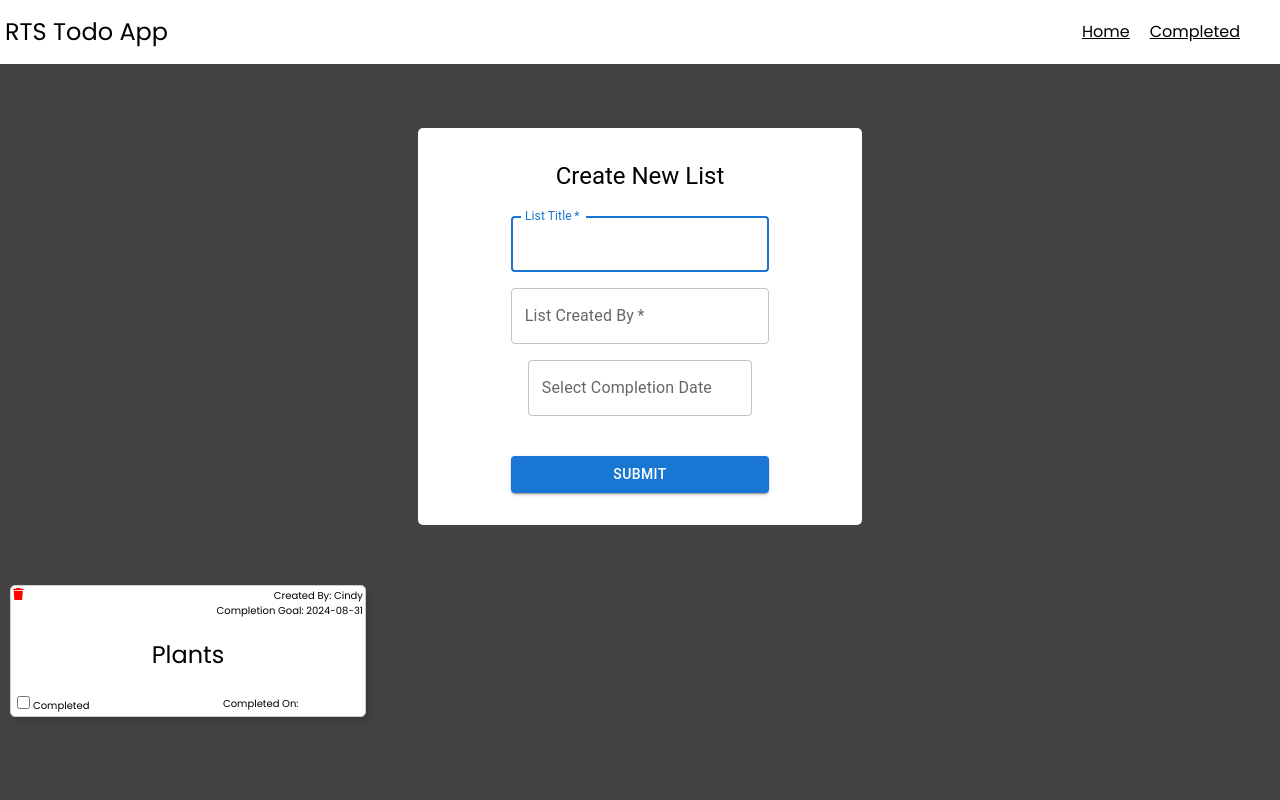
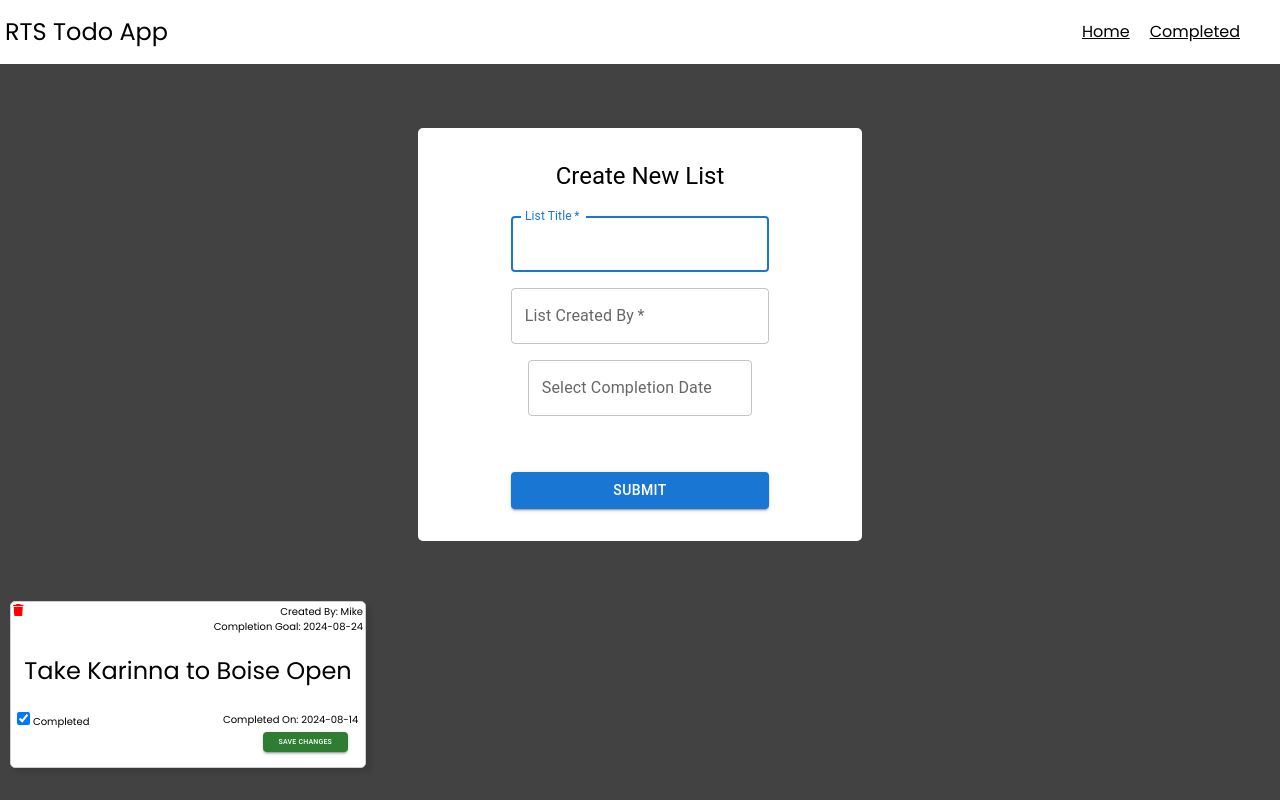
Before and after one commit to michaeladilulo/RTS-Todo-App, a React (Vite) app: page / in a window 1280 px wide. Built offline with nearby package versions, Linux system fonts and the light colour scheme; data requests are answered from the project's data file.

Commit message:
Checkbox is persistent, completed date only shows once. Adds props to App. Adds to Types

```diff
--- a/data/db.json
+++ b/data/db.json
@@ -1,11 +1,12 @@
 {
   "list": [
     {
-      "id": "082b",
-      "title": "Plants",
-      "createdBy": "Cindy",
-      "completionGoal": "2024-08-31",
-      "completed": false
+      "completionGoal": "2024-08-24",
+      "completedOn": "2024-08-14",
+      "createdBy": "Mike",
+      "title": "Take Karinna to Boise Open",
+      "id": "01b6",
+      "completed": true
     }
   ]
 }
--- a/src/App.tsx
+++ b/src/App.tsx
@@ -30,7 +30,7 @@ function App() {
     };
 
     fetchLists();
-  })
+  }, [])
 
   return (
     <>
@@ -41,7 +41,7 @@ function App() {
     {list && Array.isArray(list) && list.length > 0 ? (
       list.map(x => (
         <div className='list-card' key={x.id}>
-          <ListCard createdBy={x.createdBy} completionGoal={x.completionGoal} title={x.title} completedOn={x.completedOn}/>
+          <ListCard createdBy={x.createdBy} completionGoal={x.completionGoal} title={x.title} completedOn={x.completedOn} id={x.id} completed={x.completed}/>
         </div>
       ))
     ) : (
--- a/src/Components/ListCard/ListCard.css
+++ b/src/Components/ListCard/ListCard.css
@@ -63,3 +63,21 @@
 .list-completed-on-data {
     margin-left: -140px;
 }
+
+.list-form-button {
+    max-width: 200px;
+}
+
+.list-form-button-container {
+    display: flex;
+    justify-content: flex-end;
+    margin-right: 15px;
+    margin-bottom: 15px;
+}
+
+.css-ke5b6m-MuiButtonBase-root-MuiButton-root {
+    height: 5px !important;
+    font-size: 7px !important;
+    padding-top: 10px !important;
+    padding-bottom: 10px !important;
+}
--- a/src/Components/ListCard/ListCard.tsx
+++ b/src/Components/ListCard/ListCard.tsx
@@ -1,27 +1,101 @@
-import React, { FC, useState } from 'react'
-import './ListCard.css'
+import React, { FC, useEffect, useState } from 'react'
 import { FontAwesomeIcon } from '@fortawesome/react-fontawesome';
 import { faTrash } from '@fortawesome/free-solid-svg-icons';
+import axios from 'axios'
+import './ListCard.css'
+import dayjs from 'dayjs';
+import { Button } from '@mui/material';
 
 interface CardProps {
   createdBy: string,
   completionGoal: null,
   title: string,
-  completedOn: null
+  completedOn: string | null,
+  id: string;
+  completed?: boolean;
 }
 
-const ListCard:FC<CardProps> = ({createdBy, completionGoal, title, completedOn}) => {
-  const [listComplete, setListComplete] = useState(false);
-  const [completionDate, setCompletionDate] = useState<string | null>(null);
+const ListCard:FC<CardProps> = ({id, createdBy, completionGoal, title, completedOn, completed}) => {
+  const [listComplete, setListComplete] = useState<boolean>(completed ?? false);
+  const [completionDate, setCompletionDate] = useState<string | null>(completedOn ?? '');
 
-  const handleChange = (event: { target: { checked: boolean; }; }) => {
-    setListComplete(event.target.checked)
+  const [creationBy, setCreatedBy] = useState('')
+  const [cardTitle, setCardTitle] = useState('')
+  const [cardId, setCardId] = useState('')
 
-    event.target.checked === true ? setCompletionDate(new Date().toISOString().substring(0, 10)) : setCompletionDate(null);
-  }
+  useEffect(() => {
+    const fetchData = async () => {
+      try {
+        const response = await axios.get(`http://localhost:3000/list/${id}`);
+        const data = response.data;
+        setListComplete(response.data.completed);
+        setCompletionDate(response.data.completedOn ?? completedOn);
+      } catch (error) {
+        console.error('Error Fetching List Data', error)
+      }
+    };
+
+    fetchData();
+  }, [id])
+
+  const handleChange = async (event: React.ChangeEvent<HTMLInputElement>) => {
+    const date = dayjs().format('YYYY-MM-DD');
+    const isChecked = event.target.checked;
+
+    console.log(isChecked)
+    setListComplete(isChecked);
+    setCompletionDate(date)
+
+    setCreatedBy(createdBy);
+    setCardTitle(title);
+    setCardId(id);
+
+    try {
+      await axios.put(`http://localhost:3000/list/${id}`, {
+        completionGoal: completionGoal,
+        completedOn: date ? date : null,
+        createdBy: createdBy,
+        title: title,
+        id: id,
+        completed: isChecked
+      },
+      {
+        headers: {
+          'Content-Type': 'application/json',
+        }
+      });
+
+      setListComplete(isChecked);
+    } catch (error) {
+      console.error('Error updating list data:', error);
+    }
+  };
+
+
+  const handleSubmit = async (event: React.FormEvent<HTMLFormElement>) => {
+    event.preventDefault();
+    const formData = {
+      completionGoal,
+      completedOn: completionDate,
+      createdBy,
+      title,
+      id,
+      completed: listComplete,
+    };
+
+    try {
+      await axios.put(`http://localhost:3000/list/${id}`, formData, {
+        headers: {
+          'Content-Type': 'application/json',
+        }
+      });
+    } catch (error) {
+      console.error('Error submitting form data:', error);
+    }
+  };
 
   return (
-    <div className='card-container'>
+    <form onSubmit={handleSubmit} className='card-container'>
       <div className='card-content'>
       <div className='card-header'>
         <FontAwesomeIcon icon={faTrash} className='font-awesome-trash'/>
@@ -35,14 +109,17 @@ const ListCard:FC<CardProps> = ({createdBy, completionGoal, title, completedOn})
       </div>
       <div className='card-footer'>
         <span className='card-checkbox'>
-        <input type ='checkbox' className='list-checkbox' onChange={handleChange}/> <span className='list-completed'>Completed</span>
+        <input type ='checkbox' className='list-checkbox' onChange={handleChange} checked={listComplete}/> <span className='list-completed'>Completed</span>
         </span>
         <span>
-          <span className='list-completed-on-data'>Completed On: {completedOn} {listComplete && completionDate ? completionDate : null}</span>
+          <span className='list-completed-on-data'>Completed On: {listComplete && completionDate ? completionDate : null}</span>
         </span>
       </div>
       </div>
-    </div>
+      <div className='list-form-button-container'>
+      <Button variant='contained' color='success' type='submit' className='list-form-button'>Save Changes</Button>
+      </div>
+    </form>
   )
 }
 
--- a/src/Components/ListForm/ListForm.css
+++ b/src/Components/ListForm/ListForm.css
@@ -6,3 +6,11 @@
 .form-header-title {
     color: #000000;
 }
+
+.css-yyvcc2-MuiTypography-root {
+    display: none;
+}
+
+.form-input-checkbox {
+    display: none;
+}
--- a/src/Components/ListForm/ListForm.tsx
+++ b/src/Components/ListForm/ListForm.tsx
@@ -16,7 +16,7 @@ type FormData = {
   title: string,
   createdBy: string,
   completionGoal?: string | null,
-  completed: boolean
+  completed: boolean,
 }
 
 const ListForm:FC = () => {
@@ -28,10 +28,10 @@ const [formData, setFormData] = useState<FormData>({
 });
 
 const handleChange = (e: ChangeEvent<HTMLInputElement>): void => {
-  const {name, value} = e.target;
+  const {name, value, type, checked} = e.target;
   setFormData(previousState => ({
     ...previousState,
-    [name]: value
+    [name]: type === 'checkbox' ? checked : value
   }))
 }
 
@@ -109,6 +109,19 @@ const handleSubmit = async (e: React.FormEvent<HTMLFormElement>): Promise<void>
                 />
               </LocalizationProvider>
           </Grid>
+          <Grid item xs={12} sm={8}>
+              <Box sx={{ display: 'flex', alignItems: 'center' }}>
+                <input
+                  type='checkbox'
+                  id='completed'
+                  name='completed'
+                  checked={formData.completed}
+                  onChange={handleChange}
+                  className='form-input-checkbox'
+                />
+                <Typography sx={{ ml: 1 }}>Completed</Typography>
+              </Box>
+            </Grid>
             <Grid item xs={12} sm={8}>
             <Button
             type='submit'
--- a/src/Types/Types.tsx
+++ b/src/Types/Types.tsx
@@ -3,5 +3,6 @@ export type List = {
     title: string;
     completionGoal: string; //Date
     completedOn: string; //Date
-    complete: boolean;
+    completed: boolean;
+    id: string;
 }
```
